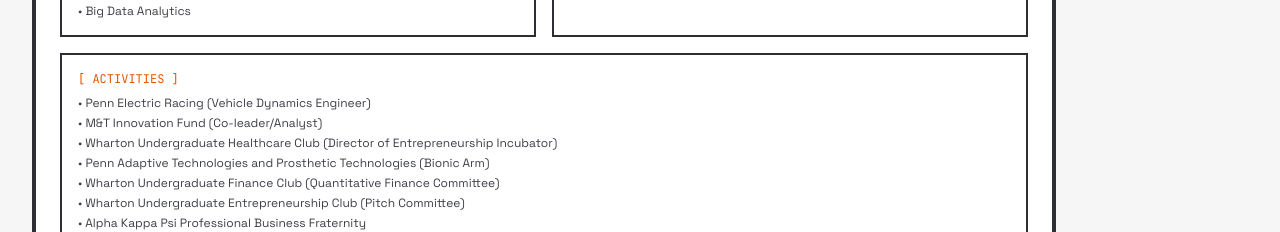
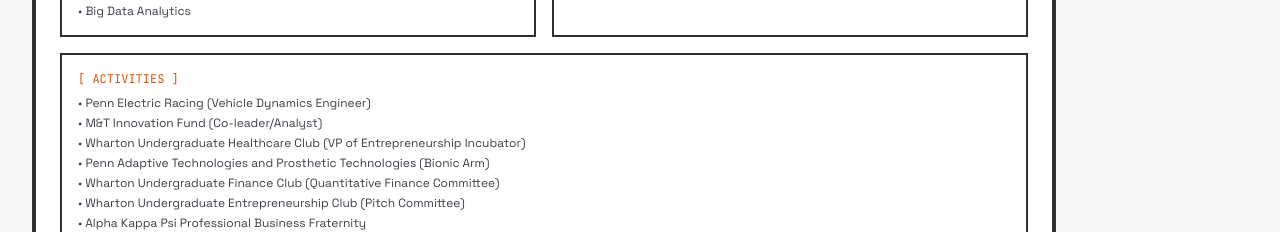
Before and after one commit to krishavs1/Website, a React (Vite) app: page / in a window 1280 px wide. Shown: the part 1583-1815 px from the top of the page. Built offline with nearby package versions, Linux system fonts and the light colour scheme.

Commit message:
Quick edit to the education

```diff
--- a/src/components/Education.tsx
+++ b/src/components/Education.tsx
@@ -67,7 +67,7 @@
                 <div className="space-y-1">
                   <p className="text-xs text-dark-700">• Penn Electric Racing (Vehicle Dynamics Engineer)</p>
                   <p className="text-xs text-dark-700">• M&T Innovation Fund (Co-leader/Analyst)</p>
-                  <p className="text-xs text-dark-700">• Wharton Undergraduate Healthcare Club (Director of Entrepreneurship Incubator)</p>
+                  <p className="text-xs text-dark-700">• Wharton Undergraduate Healthcare Club (VP of Entrepreneurship Incubator)</p>
                   <p className="text-xs text-dark-700">• Penn Adaptive Technologies and Prosthetic Technologies (Bionic Arm)</p>
                   <p className="text-xs text-dark-700">• Wharton Undergraduate Finance Club (Quantitative Finance Committee)</p>
                   <p className="text-xs text-dark-700">• Wharton Undergraduate Entrepreneurship Club (Pitch Committee)</p>
```
